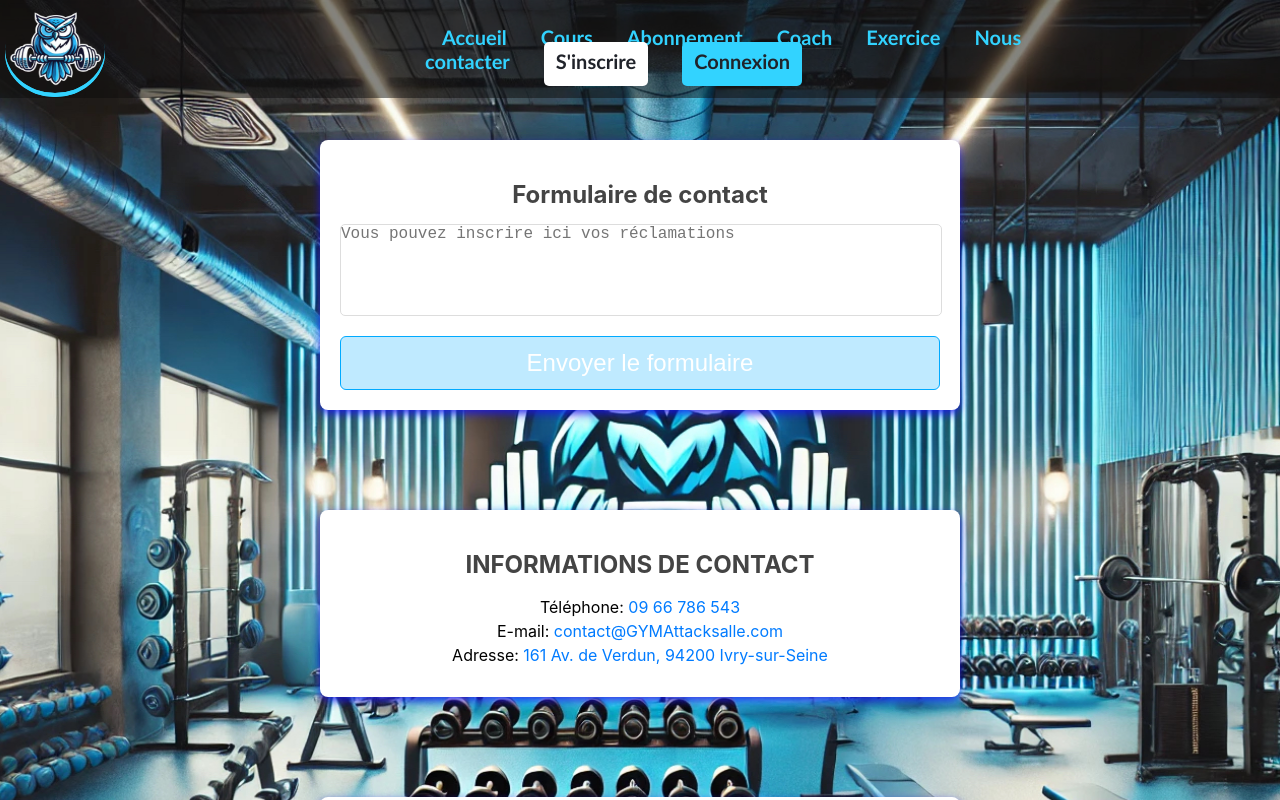
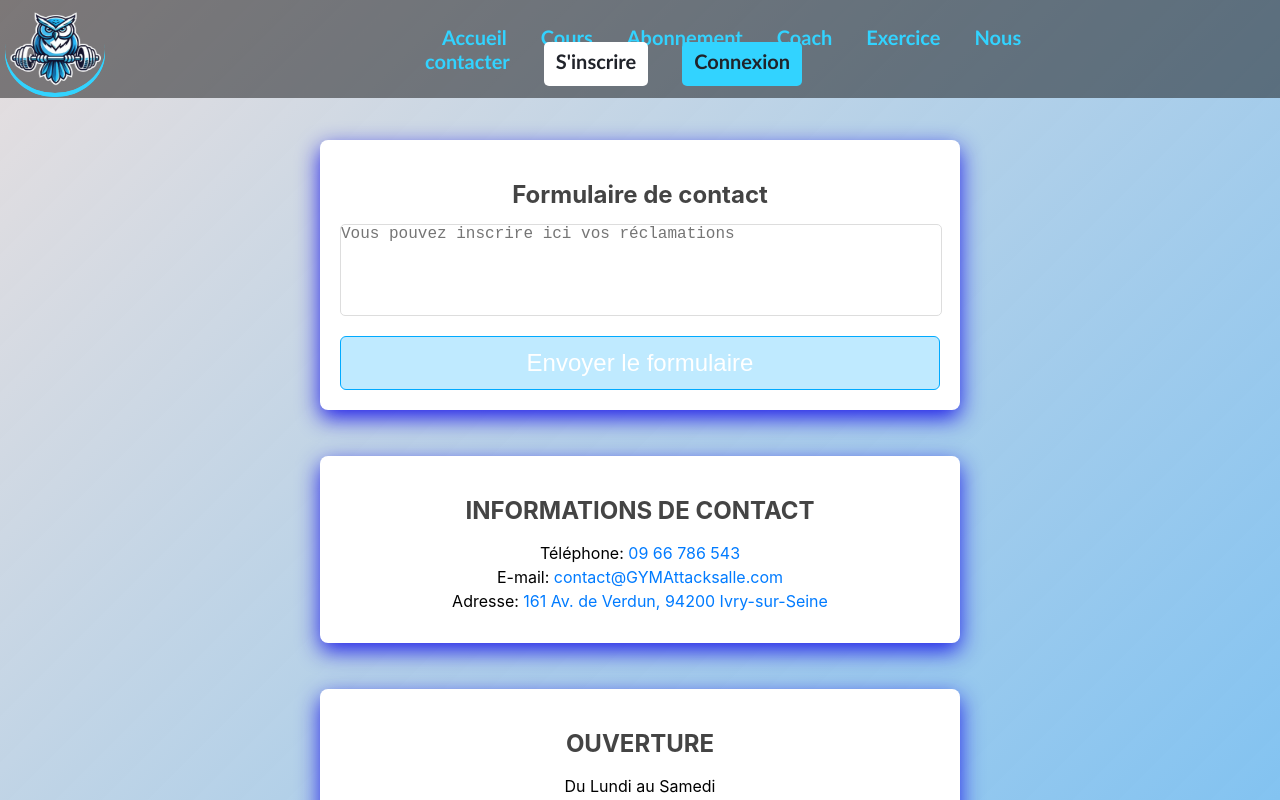
Before and after one commit to Mayalabeille95/Mon-App, a React (Create React App) app in the folder Mon-App/: page /Contact in a window 1280 px wide. Shown: the top 800 px of the page. Built offline with nearby package versions, Linux system fonts and the light colour scheme.

Commit message:
sssssssssssssssssssssssssssssssssss

```diff
--- a/Mon-App/src/App.css
+++ b/Mon-App/src/App.css
@@ -1071,7 +1071,7 @@ ul li strong {
   margin: 0;
   padding: 20px;
   color: white;
-  background-color: blue;
+  background-color: rgba(16, 16, 179, 0.945);
   text-align: center;
   border: 2px solid #0056b3;
 }
@@ -1475,7 +1475,11 @@ input[type="submit"]:focus {
 .sans_Abonnement:hover {
   transform: translateY(-5px) scale(1.02); /* Légère montée avec un léger agrandissement */
   box-shadow: 0 12px 24px rgba(0, 0, 0, 0.15); /* Ombre plus douce et large */
-  background-color: #2447e448; /* Couleur de fond change légèrement pour plus d'interactivité */
+  background-color: rgb(
+    171,
+    206,
+    206
+  ); /* Couleur de fond change légèrement pour plus d'interactivité */
   cursor: pointer; /* Change le curseur pour indiquer l'interaction */
 }
 
@@ -2462,22 +2466,22 @@ button.button_accueil:hover {
 /* Conteneur principal */
 .div_contact {
   margin: 120px auto;
-  margin-bottom: 30px;
+  margin-bottom: 3px;
   max-width: 600px;
   padding: 20px;
   background-color: #fff;
   border-radius: 8px;
-  box-shadow: 0 4px 8px rgba(26, 22, 233, 0.836);
+  box-shadow: 0 8px 22px rgba(25, 22, 233, 0.959);
 }
 
 .div_contact1 {
   text-align: center;
-  margin: 30px auto;
+  margin: 3px auto;
   max-width: 600px;
   padding: 20px;
   background-color: #fff;
   border-radius: 8px;
-  box-shadow: 0 4px 8px rgba(26, 22, 233, 0.836);
+  box-shadow: 0 8px 22px rgba(25, 22, 233, 0.938);
 }
 
 /* Titres */
@@ -2544,19 +2548,3 @@ button.button_accueil:hover {
   box-shadow: 0 0 5px rgba(0, 123, 255, 0.3);
   margin: 10px;
 }
-
-/* Bouton */
-.button_contact {
-  padding: 10px 15px;
-  font-size: 1rem;
-  background-color: #007bff;
-  color: #fff;
-  border: none;
-  border-radius: 5px;
-  cursor: pointer;
-  transition: background-color 0.3s;
-}
-
-.button_contact:hover {
-  background-color: #0056b3;
-}
--- a/Mon-App/src/Components/NousContacter.jsx/OpeningHours.jsx
+++ b/Mon-App/src/Components/NousContacter.jsx/OpeningHours.jsx
@@ -28,7 +28,7 @@ const OpeningHours = () => {
       <div className="div_contact1">
         <h2 className="h2_contact">OUVERTURE</h2>
         <p className="p_contact">
-          Du Lundi au Vendredi
+          Du Lundi au Samedi
           <br />
           De 6h à 23h
         </p>
--- a/Mon-App/src/Pages/Contact.jsx
+++ b/Mon-App/src/Pages/Contact.jsx
@@ -5,27 +5,9 @@ import ContactForm from "../Components/NousContacter.jsx/ContactForm";
 import ContactInfo from "../Components/NousContacter.jsx/ContactInfo";
 import OpeningHours from "../Components/NousContacter.jsx/OpeningHours";
 
-// Importation de l'image
-import ContactBanner from "../../src/Assets/images/salle.png";
-
 function Contact() {
   return (
     <div style={{ height: "100%", margin: 0 }}>
-      {/* Section image de fond */}
-      <div
-        style={{
-          backgroundImage: `url(${ContactBanner})`,
-          backgroundSize: "cover",
-          backgroundPosition: "center",
-          height: "130vh", // Prend toute la hauteur de la fenêtre
-          width: "100%", // Prend toute la largeur
-          position: "absolute", // Position absolue pour couvrir toute la page
-          top: 0, // Assure que l'image commence au sommet de la page
-          left: 0, // Assure que l'image commence sur le côté gauche
-          zIndex: -1, // Place l'image derrière le contenu
-        }}
-      ></div>
-
       <Header />
       <ContactForm />
       <ContactInfo />
```
